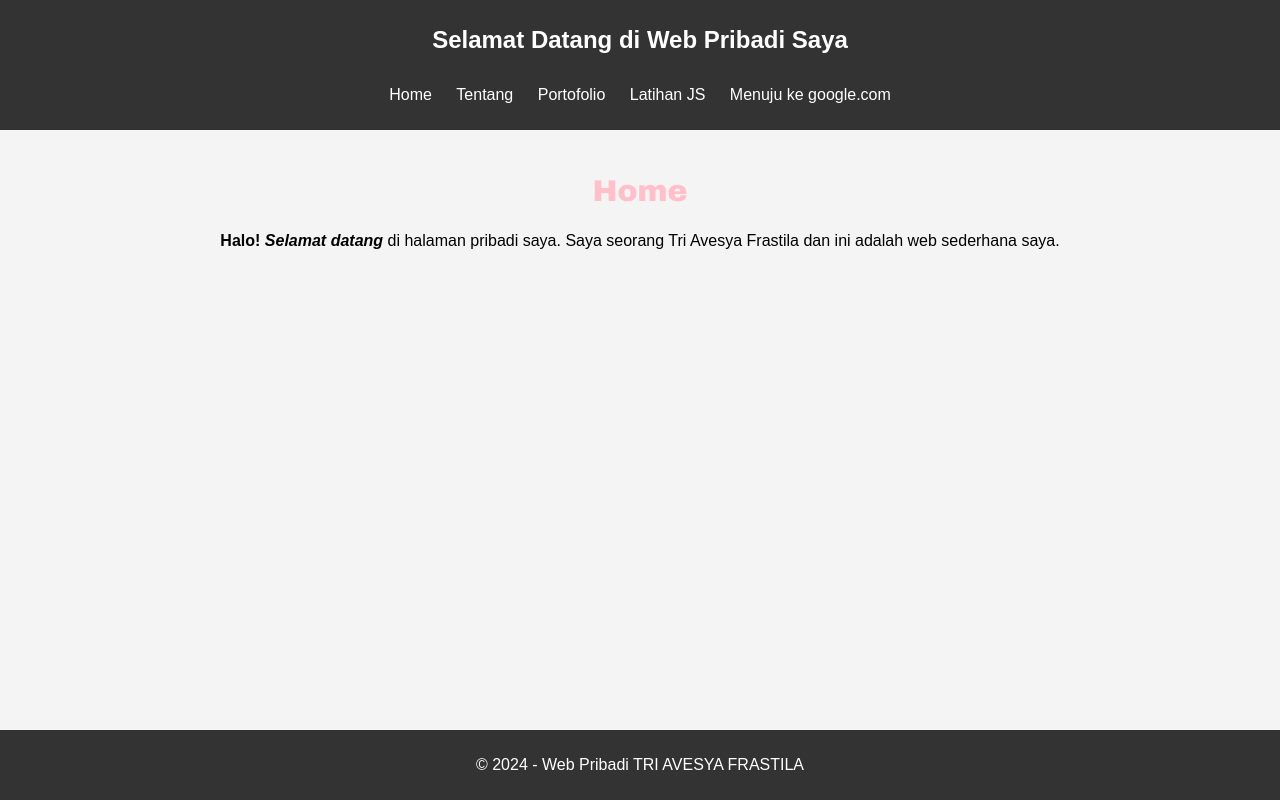
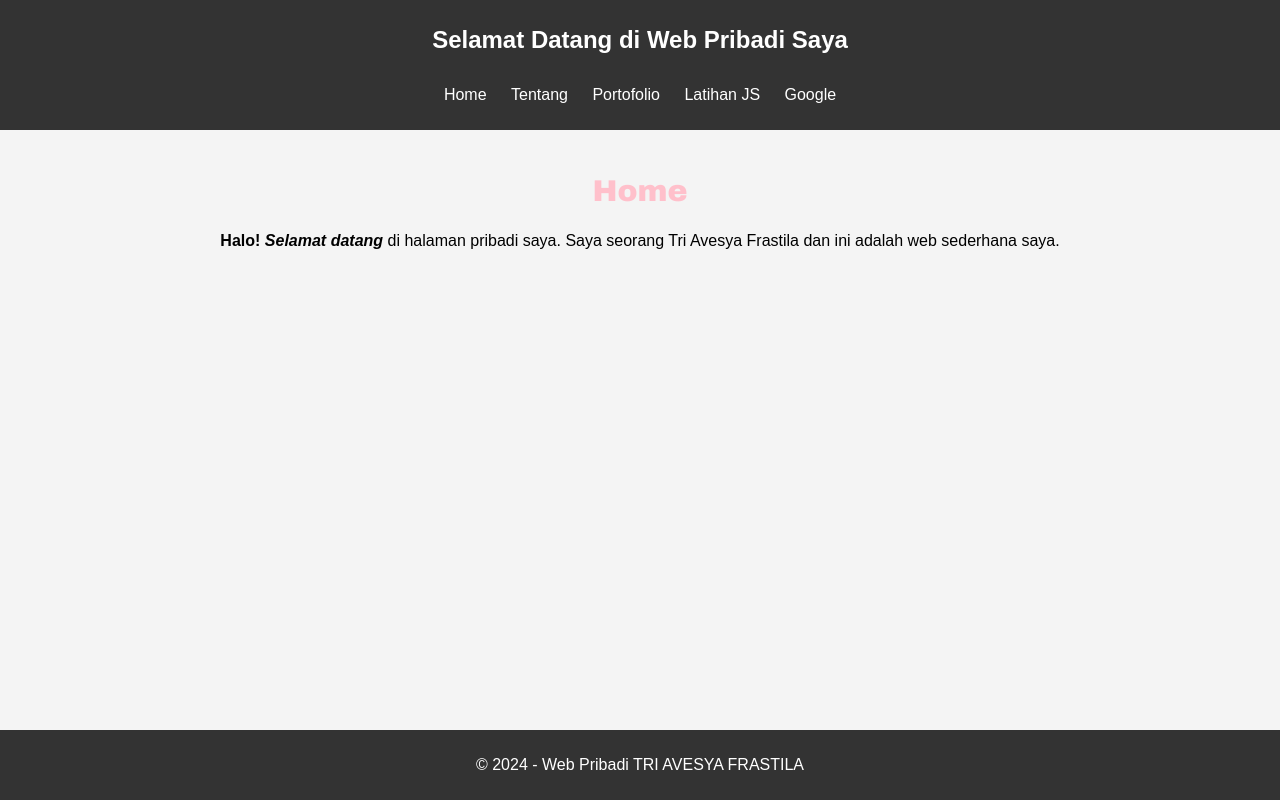
Before and after one commit to triavesyafrastila/triavesyafrastila.github.io, a plain HTML site: page index.html in a window 1280 px wide. Drawn offline with Linux system fonts and the light colour scheme.

Commit message:
Update index.html

```diff
--- a/index.html
+++ b/index.html
@@ -15,7 +15,7 @@
                 <li><a href="tentang.html">Tentang</a></li>
                 <li><a href="portofolio.html">Portofolio</a></li>
                  <li><a href="portofolio.html">Latihan JS</a></li>
-                <li><a href="google.com">Menuju ke google.com</a></li>
+                <li><a href="google.com">Google</a></li>
             </ul>
         </nav>
     </header>
```
